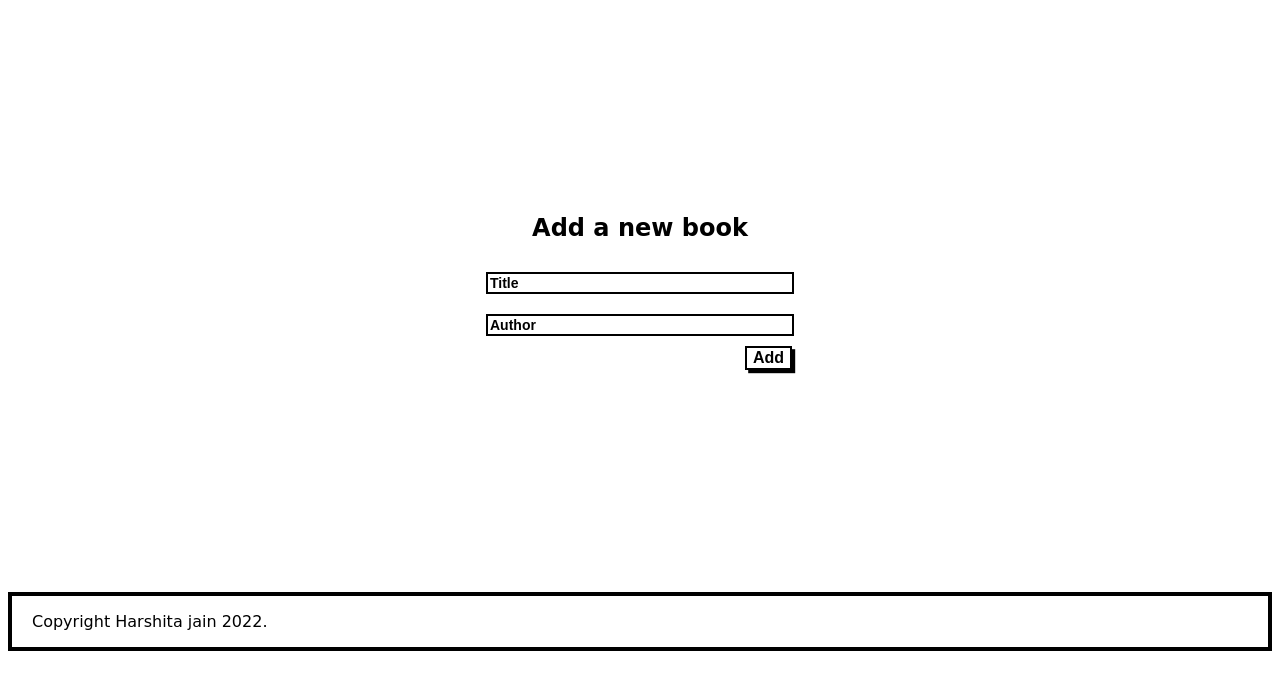
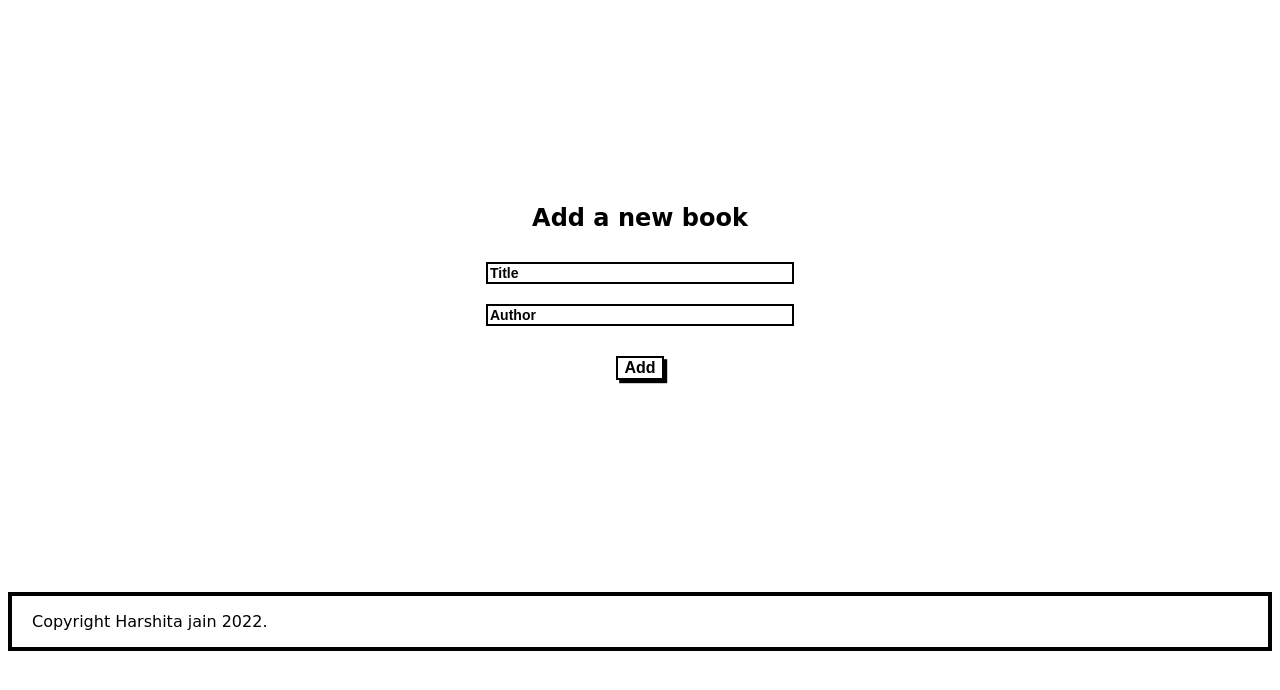
Before and after one commit to harshitajain06/AwesomeBooks, a website: page index.html in a window 1280 px wide. Both pictures are taken after a click on the item "Add New". Shown: the part 72-762 px from the top of the page. Drawn offline with Linux system fonts and the light colour scheme.

Commit message:
linters corrected

```diff
--- a/index.html
+++ b/index.html
@@ -44,7 +44,7 @@
             Add a new book
          </h2>
             <div>
-             <form class="form">
+             <form action="/" class="form">
                 <input type="text" placeholder="Title" id="title" required>
                 <input type="text" placeholder="Author" id="author" required>
                 <button id="submit_button"> Add </button>
--- a/style.css
+++ b/style.css
@@ -145,12 +145,6 @@ section {
   align-items: center;
 }
 
-#submit_button {
-  align-self: flex-end;
-  margin-right: 12px;
-  margin-top: 0;
-}
-
 .contact {
   display: none;
   flex-direction: column;
```
Also changed, not shown: main.js (+4 -6 lines).
